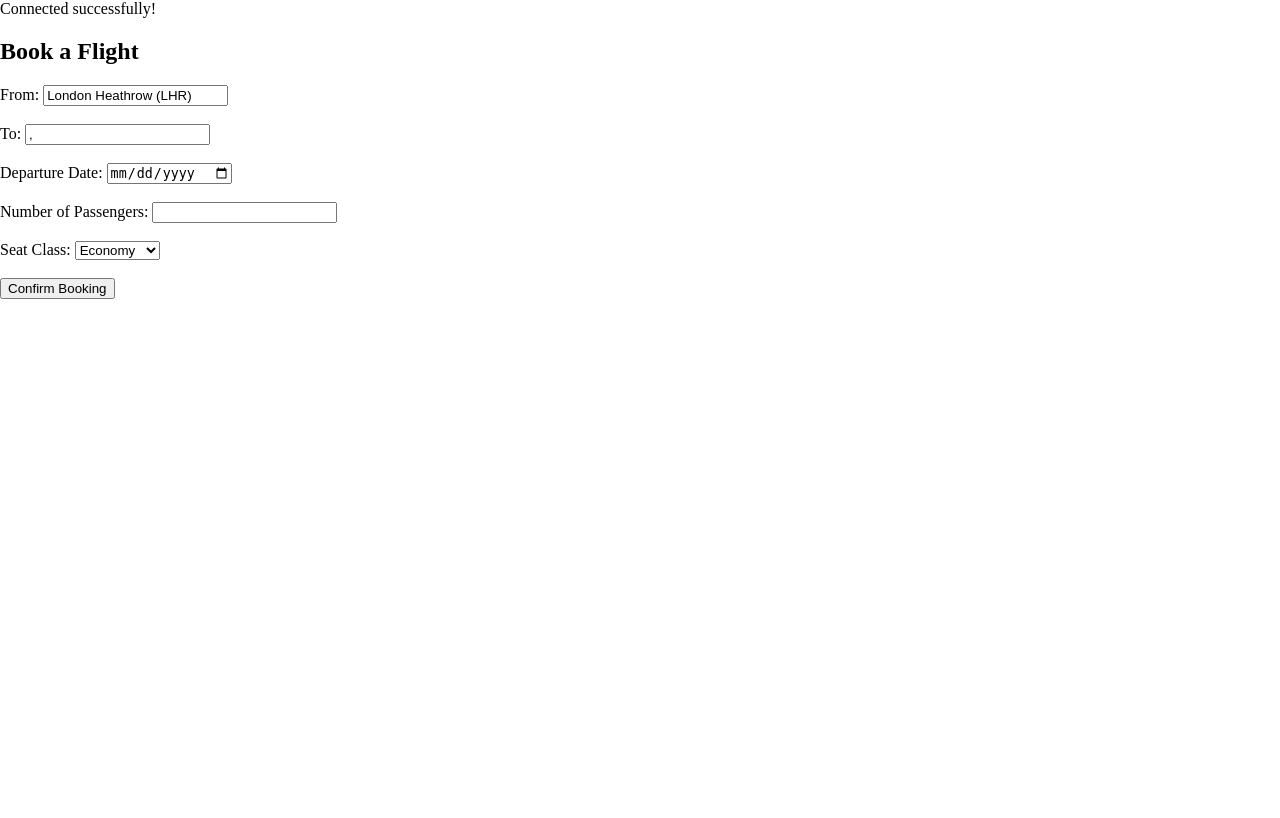
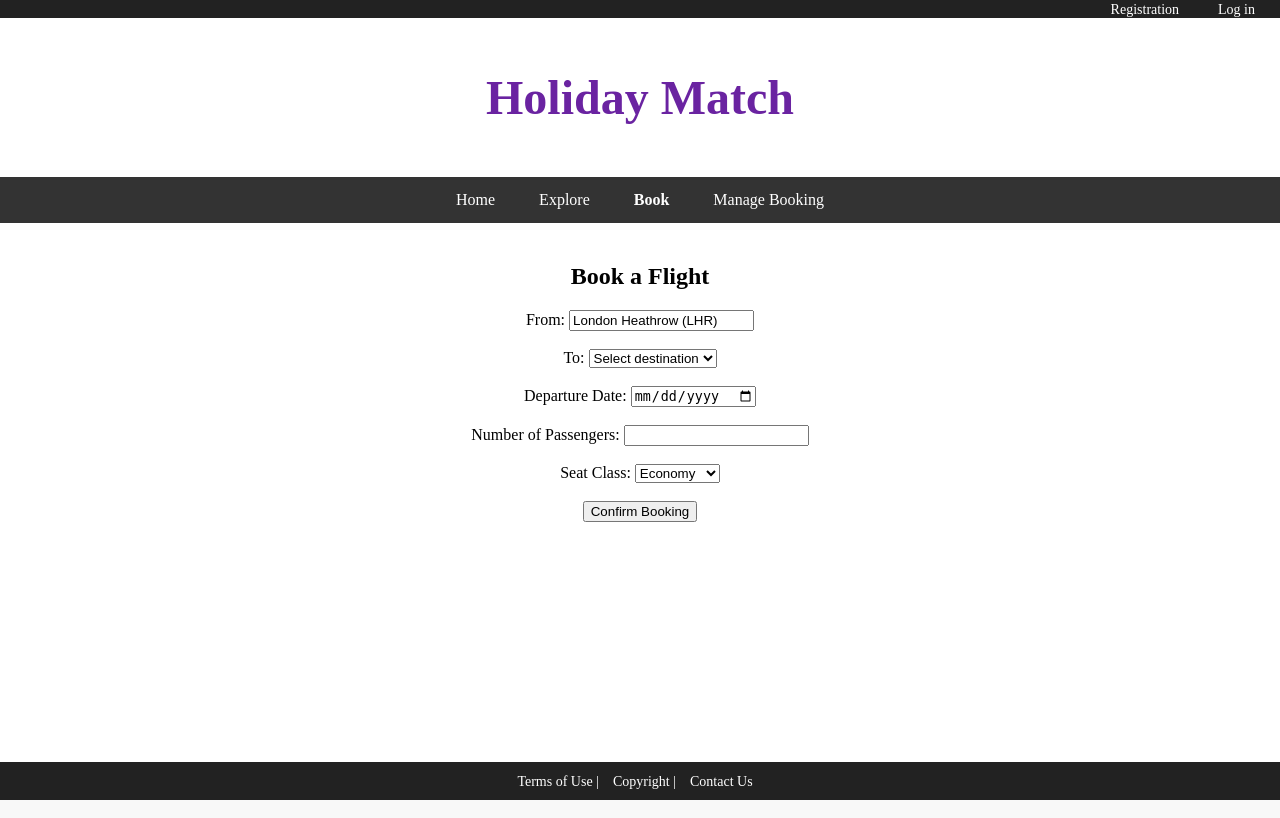
Before and after one commit to kristara/finalproject, a PHP site: page /book.php in a window 1280 px wide. Run offline with PHP 8.4, Linux system fonts and the light colour scheme; data that the repository does not hold is empty.

Commit message:
Updated book.php to maintain same design with other pages. Implemented preselection of destination in book.php when arriving from the filter page. Changed back to direct booking from book.php without preselected destination. Removed  "Connected successfully!" message from config.php to avoid showing on live pages.

```diff
--- a/book.php
+++ b/book.php
@@ -2,12 +2,13 @@
 include 'config.php'; // database connection
 
 // initialise variables
+$destination_id = "";
 $destination_name = "";
 $destination_country = "";
-$destination_id = isset($_GET['destination_id']) ? intval($_GET['destination_id']) : 0;
 
 // Check if destination_id is provided in URL
-if ($destination_id > 0) {
+if (isset($_GET['destination_id'])) {
+    $destination_id = intval($_GET['destination_id']);
     // Fetch all destinations
     $sql = "SELECT name, country FROM destinations WHERE destination_id = ?";
     $stmt = $conn->prepare($sql);
@@ -28,19 +29,48 @@ if ($destination_id > 0) {
 <head>
     <title>Book a Flight - HolidayMatch</title>
     <meta charset="UTF-8">
-    <link rel="stylesheet" href="css.css">
+    <link rel="stylesheet" href="../css.css">
 </head>
 
 <body>
     <div id="pagewrapper">
+        <nav id="headerlinks">
+            <ul>
+                <li><a href="registration.html">Registration</a></li>
+                <li><a href="login.html">Log in</a></li>
+            </ul>
+        </nav>
+
+        <header>
+            <h1><a href="holidayMatch.html">Holiday Match</a></h1>
+        </header>
+
+        <nav id="primarynav">
+            <ul>
+                <li><a href="holidayMatch.html">Home</a></li>
+                <li><a href="explore.html">Explore</a></li>
+                <li class="current"><a href="book.php">Book</a></li>
+                <li><a href="managebooking.html">Manage Booking</a></li>
+            </ul>
+        </nav>
+
+        <section>
             <h2>Book a Flight</h2>
             <form action="book_flight.php" method="POST">
                 <label>From:</label>
                 <input type="text" name="origin" value="London Heathrow (LHR)" readonly><br><br>
 
                 <label>To:</label>
-            <input type="text" name="destination" value="<?php echo $destination_name . ', ' . $destination_country; ?>" readonly><br><br>
-            <input type="hidden" name="destination_id" value="<?php echo $destination_id; ?>">
+                <select name="destination_id" required>
+                    <option value="">Select destination</option>
+                    <?php
+                    $destinations = $conn->query("SELECT destination_id, name, country FROM destinations ORDER BY name ASC");
+                    while ($row = $destinations->fetch_assoc()) {
+                        $selected = ($row['destination_id'] == $destination_id) ? 'selected' : '';
+                        echo "<option value='{$row['destination_id']}' $selected>{$row['name']}, {$row['country']}</option>";
+                    }
+                    ?>
+                </select><br><br>
 
                 <label>Departure Date:</label>
                 <input type="date" name="departure_date" required><br><br>
@@ -57,9 +87,21 @@ if ($destination_id > 0) {
 
                 <button type="submit">Confirm Booking</button>
             </form>
+        </section>
+
+        <footer>
+            <nav id="footerlinks">
+                <ul>
+                    <li><a href="termsofuse.html">Terms of Use &#124;</a></li>
+                    <li><a href="copyright.html">Copyright &#124;</a></li>
+                    <li><a href="contactus.html">Contact Us</a></li>
+                </ul>
+            </nav>
+        </footer>
     </div>
 </body>
 </html>
 
-<?php $conn->close();
+<?php
+$conn->close(); // Close DB connection
 ?>
--- a/config.php
+++ b/config.php
@@ -11,6 +11,6 @@ $conn = new mysqli($servername, $username, $password, $dbname);
 if ($conn->connect_error) {
     die("Connection failed: " . $conn->connect_error);
 } else {
-    echo "Connected successfully!";
+    //echo "Connected successfully!";
 }
 ?>
```
Lines whose indentation alone changed are shown as unchanged.
